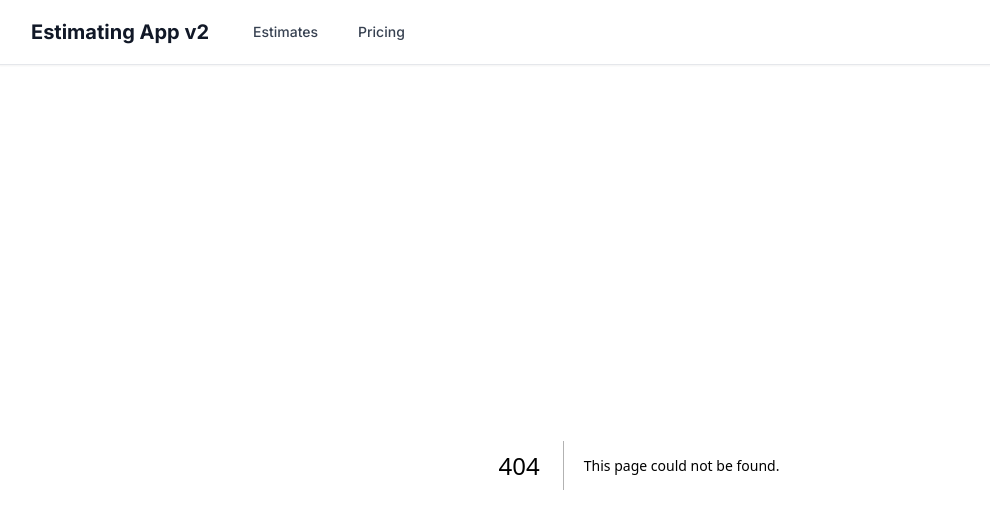
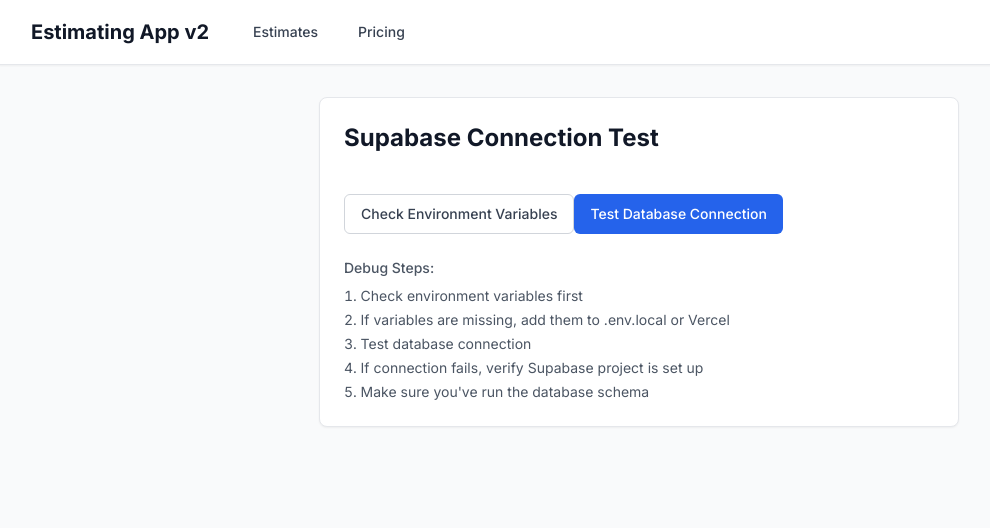
Before and after one commit to purplepainting/estimating, a Next.js app: page /test-connection in a window 1280 px wide. Before the commit this address had no page. Shown: the top 528 px of the page, without its empty margins (1-991 px from the left). Built offline with nearby package versions, Linux system fonts and the light colour scheme; no server answers.

Commit message:
Add connection test page for debugging

```diff
--- /dev/null
+++ b/app/test-connection/page.tsx
@@ -0,0 +1,91 @@
+'use client'
+
+import { useState } from 'react'
+import { supabase } from '@/lib/supabase'
+
+export default function TestConnectionPage() {
+  const [result, setResult] = useState<string>('')
+  const [loading, setLoading] = useState(false)
+
+  const testConnection = async () => {
+    setLoading(true)
+    setResult('Testing...')
+
+    try {
+      // Test basic connection
+      const { data, error } = await supabase
+        .from('estimates')
+        .select('count')
+        .limit(1)
+
+      if (error) {
+        setResult(`❌ Database Error: ${error.message}`)
+        console.error('Supabase error:', error)
+      } else {
+        setResult('✅ Database connection successful!')
+        console.log('Supabase connection works:', data)
+      }
+    } catch (error) {
+      setResult(`❌ Connection Error: ${error}`)
+      console.error('Connection error:', error)
+    } finally {
+      setLoading(false)
+    }
+  }
+
+  const testEnvVars = () => {
+    const url = process.env.NEXT_PUBLIC_SUPABASE_URL
+    const key = process.env.NEXT_PUBLIC_SUPABASE_ANON_KEY
+
+    let envResult = '🔧 Environment Variables:\n'
+    envResult += `URL: ${url ? '✅ Set' : '❌ Missing'}\n`
+    envResult += `Key: ${key ? '✅ Set' : '❌ Missing'}\n`
+
+    if (url) envResult += `URL Value: ${url}\n`
+    if (key) envResult += `Key Value: ${key.substring(0, 20)}...\n`
+
+    setResult(envResult)
+  }
+
+  return (
+    <div className="max-w-2xl mx-auto px-4 py-8">
+      <div className="card">
+        <h1 className="text-2xl font-bold mb-6">Supabase Connection Test</h1>
+
+        <div className="space-y-4">
+          <button
+            onClick={testEnvVars}
+            className="btn-outline"
+          >
+            Check Environment Variables
+          </button>
+
+          <button
+            onClick={testConnection}
+            disabled={loading}
+            className="btn-primary"
+          >
+            {loading ? 'Testing...' : 'Test Database Connection'}
+          </button>
+        </div>
+
+        {result && (
+          <div className="mt-6 p-4 bg-gray-100 rounded-md">
+            <pre className="whitespace-pre-wrap text-sm">{result}</pre>
+          </div>
+        )}
+
+        <div className="mt-6 text-sm text-gray-600">
+          <h3 className="font-medium mb-2">Debug Steps:</h3>
+          <ol className="list-decimal list-inside space-y-1">
+            <li>Check environment variables first</li>
+            <li>If variables are missing, add them to .env.local or Vercel</li>
+            <li>Test database connection</li>
+            <li>If connection fails, verify Supabase project is set up</li>
+            <li>Make sure you've run the database schema</li>
+          </ol>
+        </div>
+      </div>
+    </div>
+  )
+}
```
